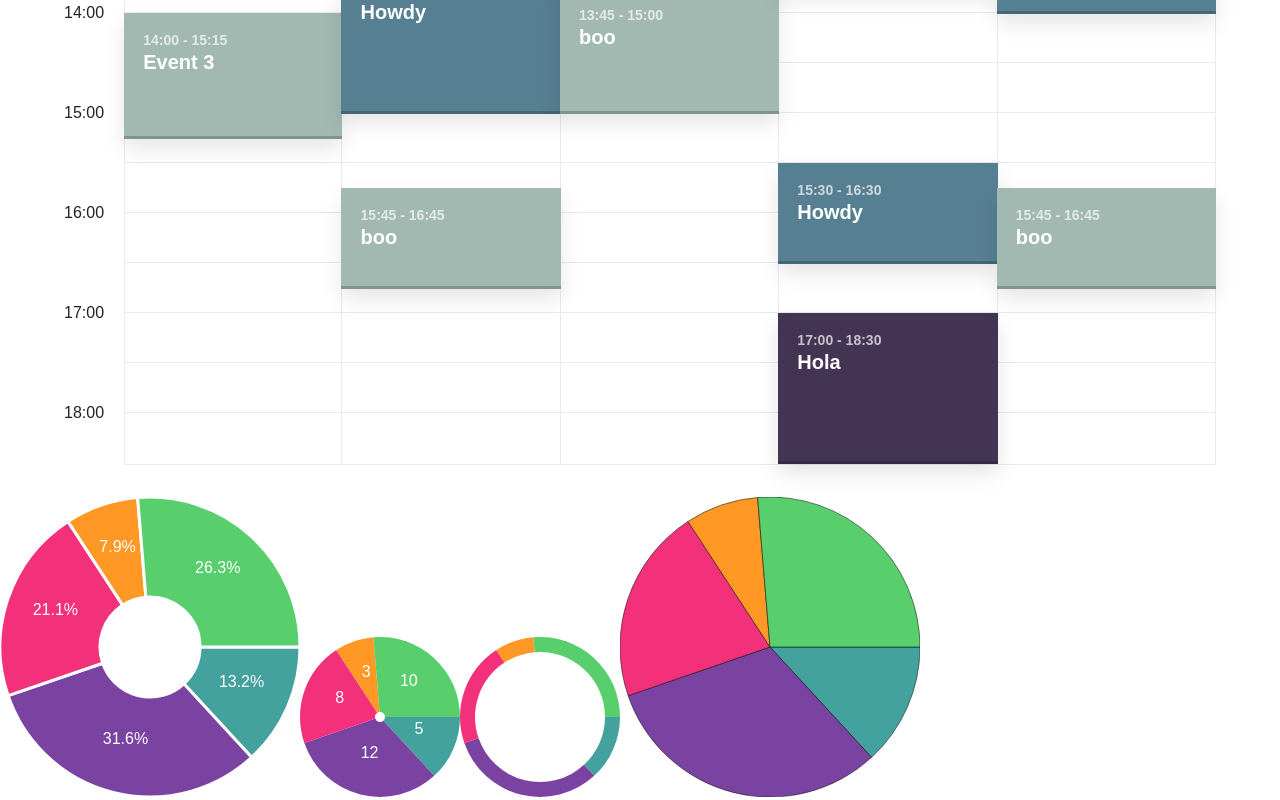
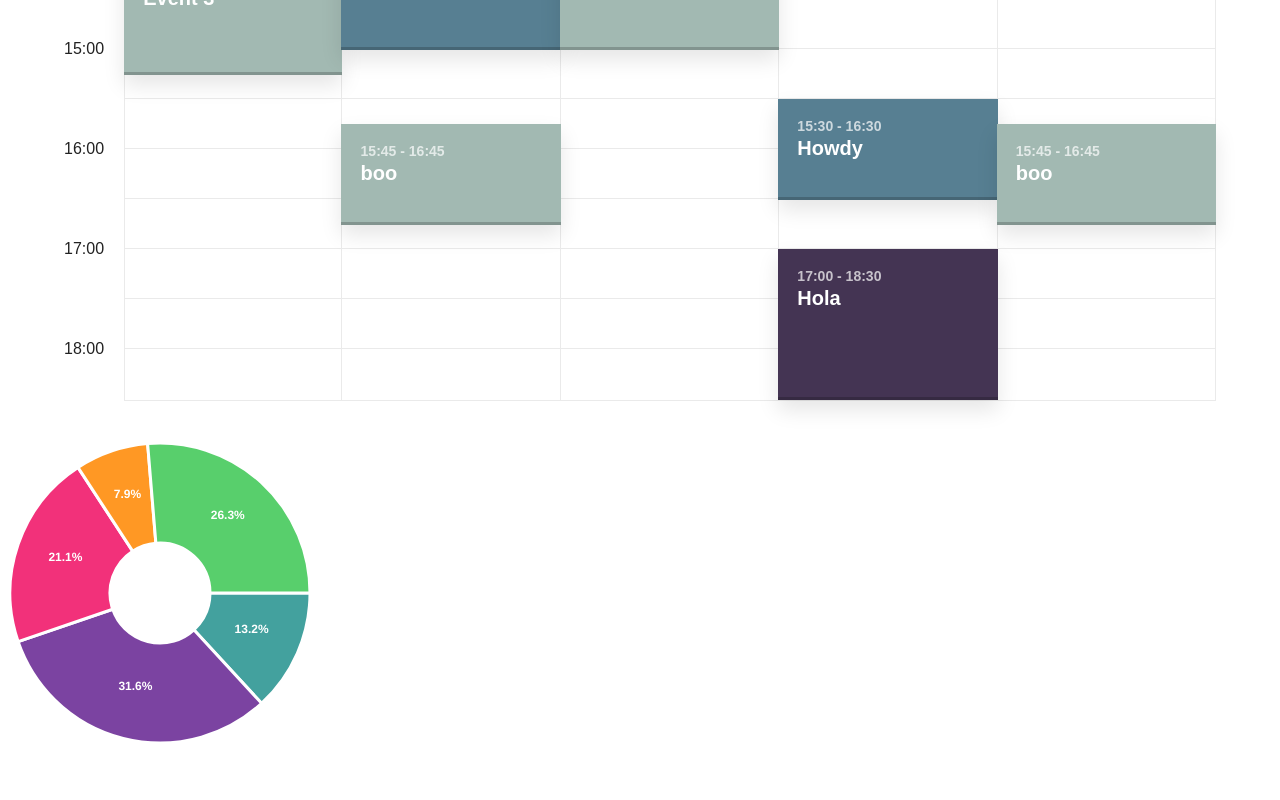
Before and after one commit to CT43/schedule-life-balance, a React (Create React App) app: page / in a window 1280 px wide. Shown: the part 665-1465 px from the top of the page. After the commit the page ends 1418 px from the top, so only its background shows below. Built offline with nearby package versions, Linux system fonts and the light colour scheme.

Commit message:
updating notes

```diff
--- a/src/App.css
+++ b/src/App.css
@@ -726,3 +726,22 @@ Main Components
   opacity: 1;
   visibility: visible;
 }
+
+svg {
+  display: inline-block;
+  vertical-align: middle;
+	transform-origin: 50% 50%;
+	animation: scale .6s;
+  margin: 10px;
+
+  text {
+    font-family: Helvetica, Arial, sans-serif;
+    font-weight: bolder;
+    font-size: 12px;
+  }
+}
+
+@keyframes scale {
+	from { transform: scale(.5); }
+	to { transform: scale(1); }
+}
--- a/src/App.js
+++ b/src/App.js
@@ -1,7 +1,7 @@
 import React, { Component } from 'react'
 import './App.css'
 import IdeasContainer from './components/IdeasContainer'
-import Schedule from './components/schedule'
+import Schedule from './components/Schedule'
 import PieChart from './components/PieChart'
 
 class App extends Component {
--- a/src/components/PieChart.js
+++ b/src/components/PieChart.js
@@ -22,32 +22,6 @@ class PieChart extends Component {
 				strokeWidth={ 3 }
 				stroke={ '#fff' }
 			/>
-
-			<Pie
-				data={ this.state.data }
-				radius={ 80 }
-				hole={ 5 }
-				colors={ colors }
-				strokeWidth={ 3 }
-        labels={ true }
-			/>
-
-			<Pie
-				data={ this.state.data }
-				radius={ 80 }
-				hole={ 65 }
-				colors={ colors }
-				strokeWidth={ 1 }
-			/>
-
-			<Pie
-				data={ this.state.data }
-				radius={ 150 }
-				hole={ 0 }
-				colors={ colors }
-				strokeWidth={ 1 }
-				stroke={ 'rgba(0, 0, 0, .5)' }
-			/>
 		</div>
 		);
 	}
--- a/src/components/schedule.js
+++ b/src/components/schedule.js
@@ -391,7 +391,6 @@ class Schedule extends Component {
     return(
       <div className="schedule">
       <br />
-      <p class="codyhouse">link to the site of Codyhouse: <a href="https://codyhouse.co/gem/schedule-template/">https://codyhouse.co/gem/schedule-template/</a></p>
       <div class="cd-schedule loading">
       	<div class="timeline">
       		<ul>
```
Also changed, not shown: 1 other file (tests, documents, lock files or other folders).
